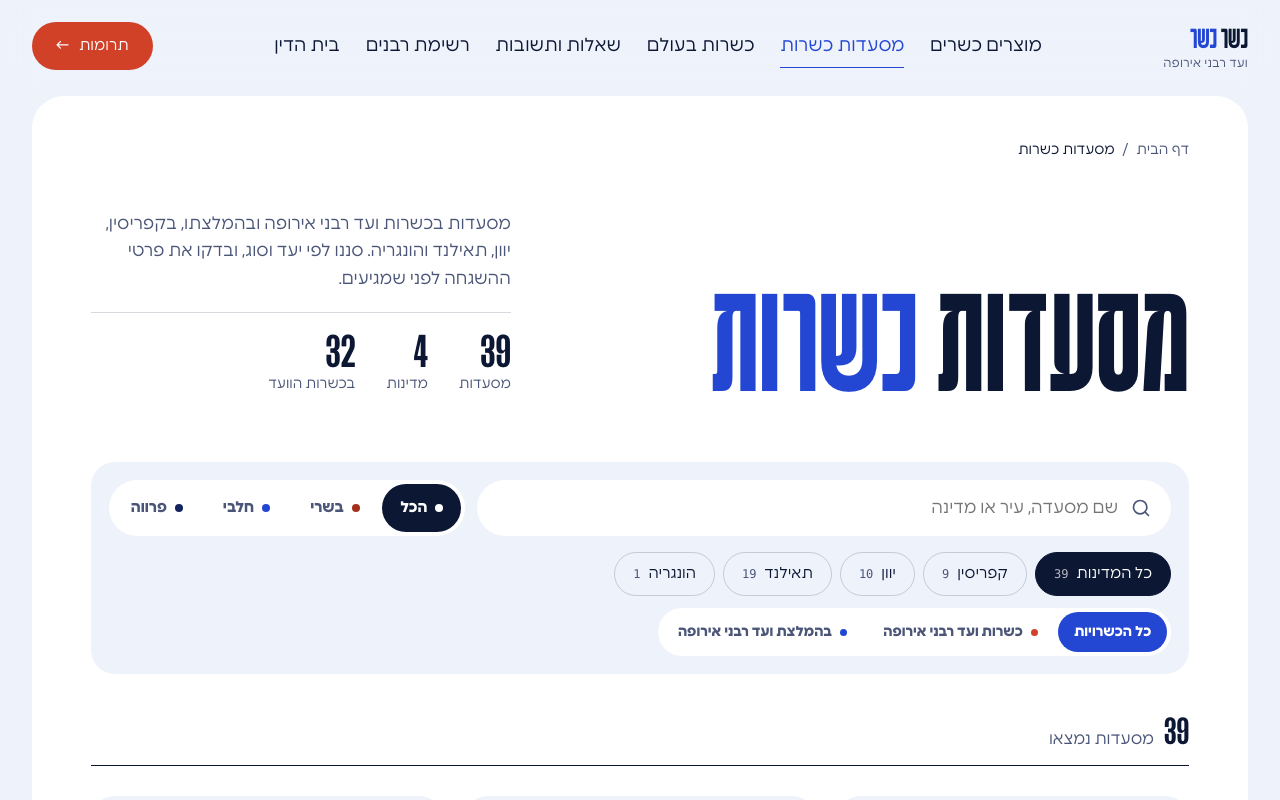
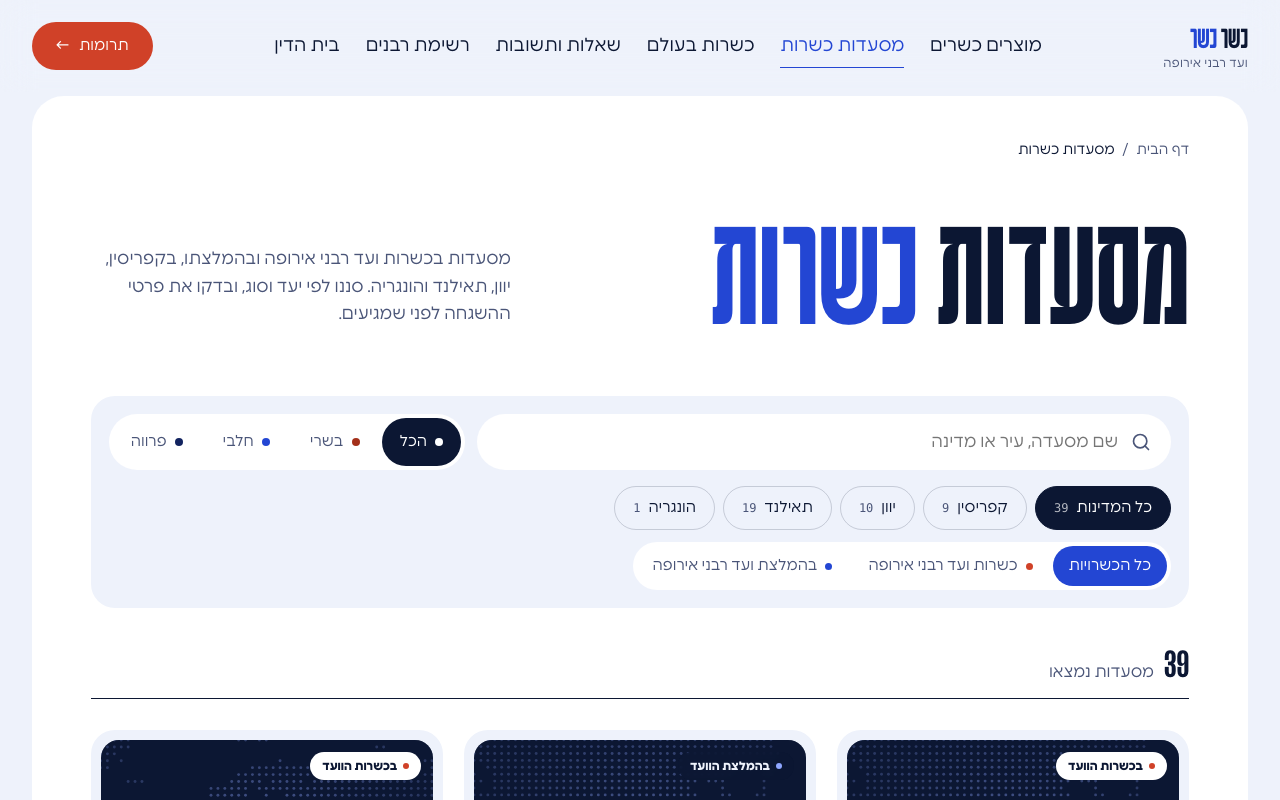
Before and after one commit to feigywilbush-hash/kosher-kosher, a React (Vite) app: page /restaurants in a window 1280 px wide. Shown: the top 800 px of the page. Built offline with nearby package versions, Linux system fonts and the light colour scheme; the HTML template or start-up script is replaced by a standard one.

Commit message:
עמוד מסעדות: הסרת שורת המספרים וטקסט רגיל בסינוני סוג וכשרות
Co-Authored-By: Claude Opus 5.5 (1M context) <noreply@anthropic.com>
Claude-Session: https://claude.ai/code/session_01VTmpopDaqbv1m1fJFJ2QzZ

```diff
--- a/src/components/kasher/restaurants/Directory.tsx
+++ b/src/components/kasher/restaurants/Directory.tsx
@@ -13,7 +13,6 @@ const COUNTRIES = [...new Set(RESTAURANTS.map((r) => r.country))].sort((a, b) =>
 const TYPES: ("הכל" | KType)[] = ["הכל", "בשרי", "חלבי", "פרווה"];
 const AUTHS: ("הכל" | Authority)[] = ["הכל", "vaad", "recommended"];
 const PAGE = 12;
-const VAAD_COUNT = RESTAURANTS.filter((r) => r.authority === "vaad").length;
 
 const norm = (s: string) => s.toLowerCase().replace(/['"׳״`]/g, "");
 const haystack = (r: Restaurant) => norm([r.name, r.city, r.country, r.description, r.address].join(" "));
@@ -83,22 +82,10 @@ export function Directory() {
               </span>
             </span>
           </h1>
-          <div data-hero-in="100" className="flex w-[min(100%,420px)] flex-col gap-5 pb-[clamp(4px,1vw,18px)]">
+          <div data-hero-in="100" className="w-[min(100%,420px)] pb-[clamp(4px,1vw,18px)]">
             <p className="m-0 text-[clamp(17px,1.3vw,20px)] leading-[1.6] text-muted [text-wrap:pretty]">
               מסעדות בכשרות ועד רבני אירופה ובהמלצתו, בקפריסין, יוון, תאילנד והונגריה. סננו לפי יעד וסוג, ובדקו את פרטי ההשגחה לפני שמגיעים.
             </p>
-            <dl className="m-0 flex gap-[clamp(20px,2.4vw,36px)] border-t border-ink/[.16] pt-4">
-              {[
-                [RESTAURANTS.length, "מסעדות"],
-                [COUNTRIES.length, "מדינות"],
-                [VAAD_COUNT, "בכשרות הוועד"],
-              ].map(([n, l]) => (
-                <div key={l} className="flex flex-col gap-1">
-                  <dt className="order-2 text-sm text-muted">{l}</dt>
-                  <dd className="m-0 font-display text-[clamp(36px,3.4vw,52px)] leading-none">{n}</dd>
-                </div>
-              ))}
-            </dl>
           </div>
         </div>
 
@@ -140,7 +127,7 @@ export function Directory() {
                     onClick={() => withReset(setType)(t)}
                     aria-pressed={on}
                     className={cn(
-                      "flex h-12 flex-1 cursor-pointer items-center justify-center gap-2 rounded-full border-none px-3 text-[15px] cmp:flex-none cmp:px-[18px] font-bold transition-all duration-[250ms]",
+                      "flex h-12 flex-1 cursor-pointer items-center justify-center gap-2 rounded-full border-none px-3 text-[15px] cmp:flex-none cmp:px-[18px] font-normal transition-all duration-[250ms]",
                       on ? "bg-ink text-white" : "bg-transparent text-muted hover:text-ink",
                     )}
                   >
@@ -184,7 +171,7 @@ export function Directory() {
                     onClick={() => withReset(setAuth)(a)}
                     aria-pressed={on}
                     className={cn(
-                      "flex h-10 cursor-pointer items-center justify-center gap-2 rounded-full border-none px-4 text-sm font-bold transition-all duration-[250ms]",
+                      "flex h-10 cursor-pointer items-center justify-center gap-2 rounded-full border-none px-4 text-[15px] font-normal transition-all duration-[250ms]",
                       on ? "bg-blue text-white" : "bg-transparent text-muted hover:text-ink",
                     )}
                   >
```
